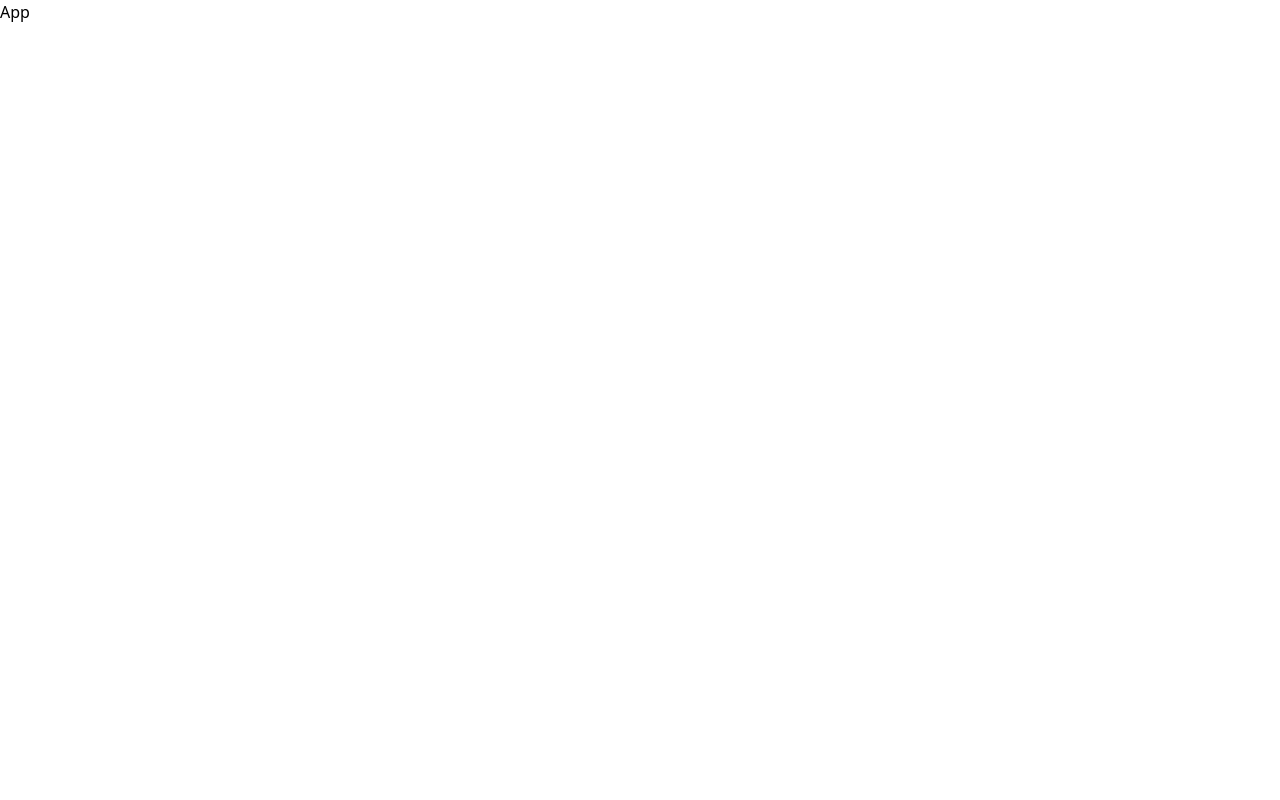
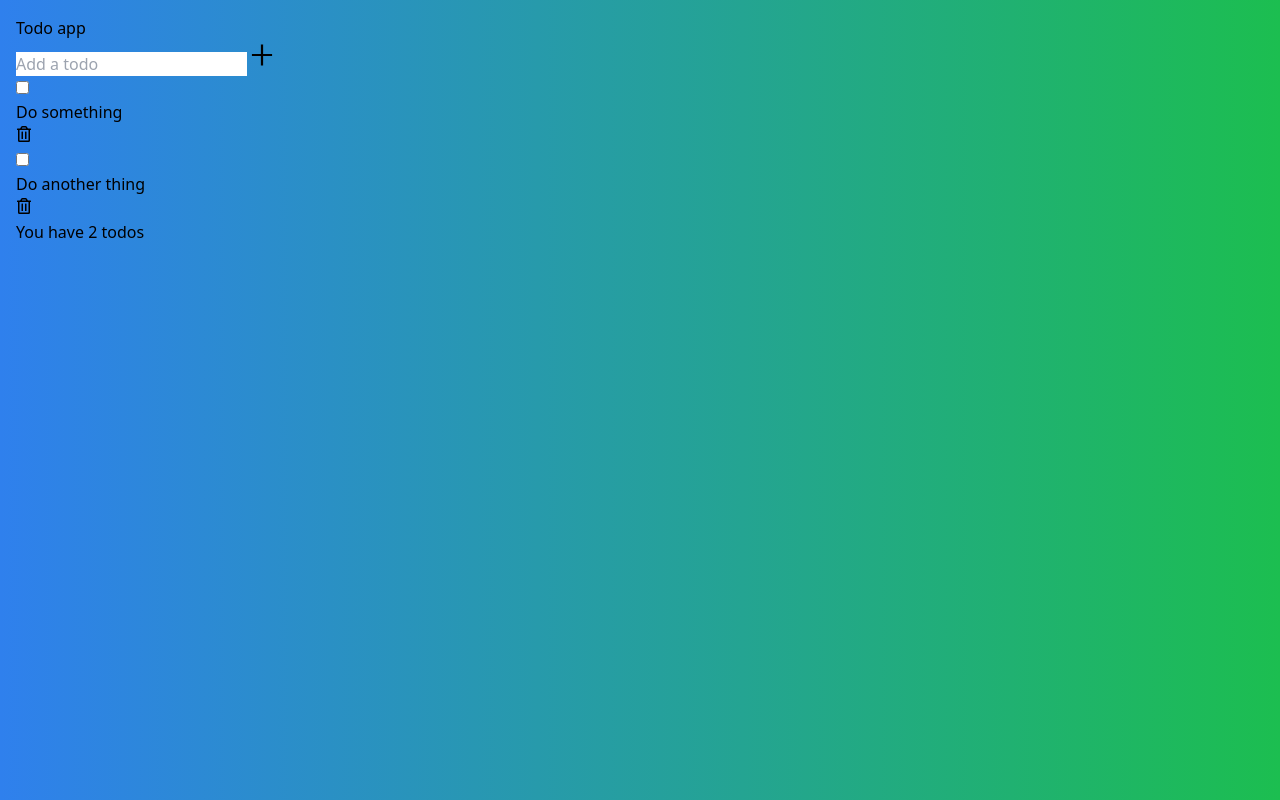
Before and after one commit to ZASFM/firebase-todo-app, a React (Create React App) app: page / in a window 1280 px wide. Built offline with nearby package versions, Linux system fonts and the light colour scheme.

Commit message:
Todo_component_set

```diff
--- a/package.json
+++ b/package.json
@@ -8,6 +8,7 @@
     "@testing-library/user-event": "^13.5.0",
     "react": "^18.2.0",
     "react-dom": "^18.2.0",
+    "react-icons": "^4.6.0",
     "react-scripts": "5.0.1",
     "web-vitals": "^2.1.4"
   },
--- a/src/App.js
+++ b/src/App.js
@@ -1,9 +1,33 @@
-import React from 'react';
+import React,{useState} from 'react';
+import {AiOutlinePlus} from 'react-icons/ai'
+import Todo from './Todo';
+
+const style={
+  bg:`h-screen w-screen p-4 bg-gradient-to-r from-[#2F80ED] to-[#1CBE50]`
+}
 
 const App=()=>{
+   const [todos,setTodos]=useState(['Do something','Do another thing']);
    return (
-    <div>
-      App
+    <div className={style.bg}>
+      <div className={style.container}>
+        <h3 className={style.header}>Todo app</h3>
+        <form className={style.form}>
+          <input type="text" placeholder='Add a todo' className={style.input}/>
+          <button className={style.button}><AiOutlinePlus size={30}/></button>
+        </form>
+        <ul>
+          {todos.map((todo,index)=>{
+            return (
+              <Todo
+                 key={index}
+                 todo={todo}
+              />
+            )
+          })}
+        </ul>
+        <p className={style.count}>You have 2 todos</p>
+      </div>
     </div>
    )
 }
--- /dev/null
+++ b/src/Todo.js
@@ -0,0 +1,20 @@
+import React from "react";
+import {FaRegTrashAlt} from 'react-icons/fa'
+
+const style={
+
+}
+
+const Todo=(props)=>{
+   return (
+      <li className={style.li}>
+         <div className={style.row}>
+            <input type="checkbox"/>
+            <p className={style.text}>{props.todo}</p>
+         </div>
+         <button><FaRegTrashAlt/></button>
+      </li>
+   )
+}
+
+export default Todo;
```
Also changed, not shown: 1 other file (tests, documents, lock files or other folders).
